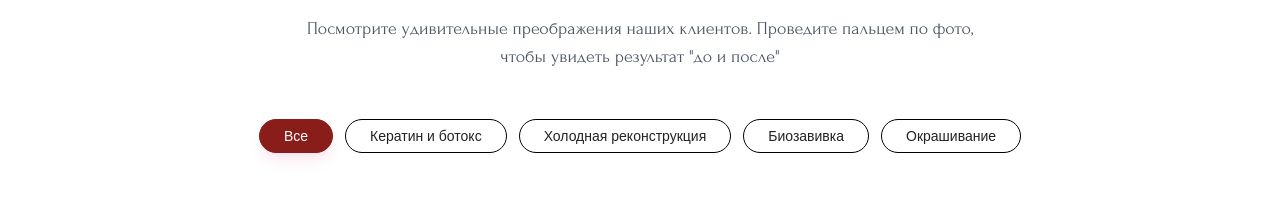
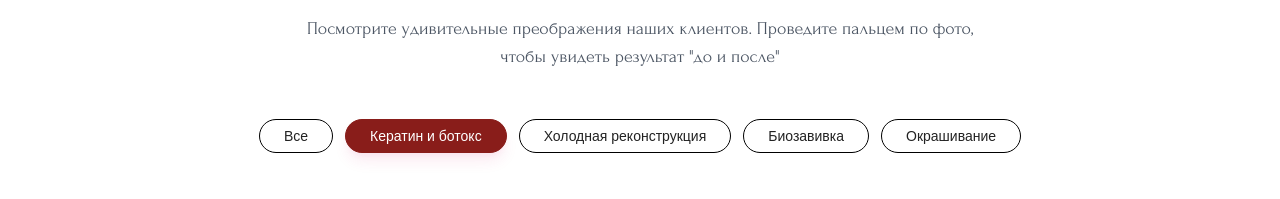
Before and after one commit to dmnbugaev/LariBrand, a Next.js app: page /keratin_and_botox in a window 1280 px wide. Shown: the part 1892-2091 px from the top of the page. Built offline with nearby package versions, Linux system fonts and the light colour scheme.

Commit message:
сделал слайдеры

```diff
--- a/src/app/bioavailability/page.jsx
+++ b/src/app/bioavailability/page.jsx
@@ -10,7 +10,7 @@ export default function Bioavailability_Page() {
         <>
             <Header />
             <Bioavailability />
-            <BeforeAfterGallery />
+            <BeforeAfterGallery defaultCategory="Биозавивка" />
             <Reviews />
             <Footer />
         </>
--- a/src/app/cold_hair_reconstruction/page.jsx
+++ b/src/app/cold_hair_reconstruction/page.jsx
@@ -10,7 +10,7 @@ export default function Cold_Hair_Reconstruction_Page() {
         <>
             <Header />
             <Cold_Hair_Reconstruction />
-            <BeforeAfterGallery />
+            <BeforeAfterGallery defaultCategory="Холодная реконструкция" />
             <Reviews />
             <Footer />
         </>
--- a/src/app/hair_coloring/page.jsx
+++ b/src/app/hair_coloring/page.jsx
@@ -10,7 +10,7 @@ export default function Hair_Coloring_Page() {
         <>
             <Header />
             <Hair_Coloring />
-            <BeforeAfterGallery />
+            <BeforeAfterGallery defaultCategory="Окрашивание" />
             <Reviews />
             <Footer />
         </>
--- a/src/app/keratin_and_botox/page.jsx
+++ b/src/app/keratin_and_botox/page.jsx
@@ -11,7 +11,7 @@ export default function Keratin_And_Botox_Page() {
         <>
             <Header />
             <Keratin_And_Botox_Component />
-            <BeforeAfterGallery />
+            <BeforeAfterGallery defaultCategory="Кератин и ботокс" />
             <Reviews />
             <Footer />
         </>
--- a/src/components/BeforeAfterGallery.jsx
+++ b/src/components/BeforeAfterGallery.jsx
@@ -1,6 +1,6 @@
 'use client';
 
-import { useState } from 'react';
+import { useState, useEffect } from 'react';
 import { BeforeAfterSlider } from './BeforeAfterSlider';
 import '../styles/components_styles/BeforeAfterGallery.css';
 
@@ -89,7 +89,6 @@ const galleryItems = [
     beforeImage: './images/IMG_7988.jpg',
     afterImage: './images/IMG_7987.jpg',
   },
-
   {
     id: 13,
     title: 'Биозавивка волос',
@@ -113,10 +112,23 @@ const galleryItems = [
   },
 ];
 
-export function BeforeAfterGallery() {
-  const [selectedCategory, setSelectedCategory] = useState('Все');
+export function BeforeAfterGallery({ defaultCategory = 'Все' }) {
+  const categories = ['Все', 'Кератин и ботокс', 'Холодная реконструкция', 'Биозавивка', 'Окрашивание'];
 
-  const categories = ['Все', 'Кератин и ботокс', 'Холодная реконструкция', 'Биозавивка', 'Окрашивание'];
+  // Валидация категории
+  const isValidCategory = defaultCategory && categories.includes(defaultCategory);
+  const initialCategory = isValidCategory ? defaultCategory : 'Все';
+
+  const [selectedCategory, setSelectedCategory] = useState(initialCategory);
+
+  // Синхронизация, если defaultCategory изменится
+  useEffect(() => {
+    if (defaultCategory && categories.includes(defaultCategory)) {
+      setSelectedCategory(defaultCategory);
+    } else {
+      setSelectedCategory('Все');
+    }
+  }, [defaultCategory]);
 
   const filteredItems = selectedCategory === 'Все'
     ? galleryItems
```
